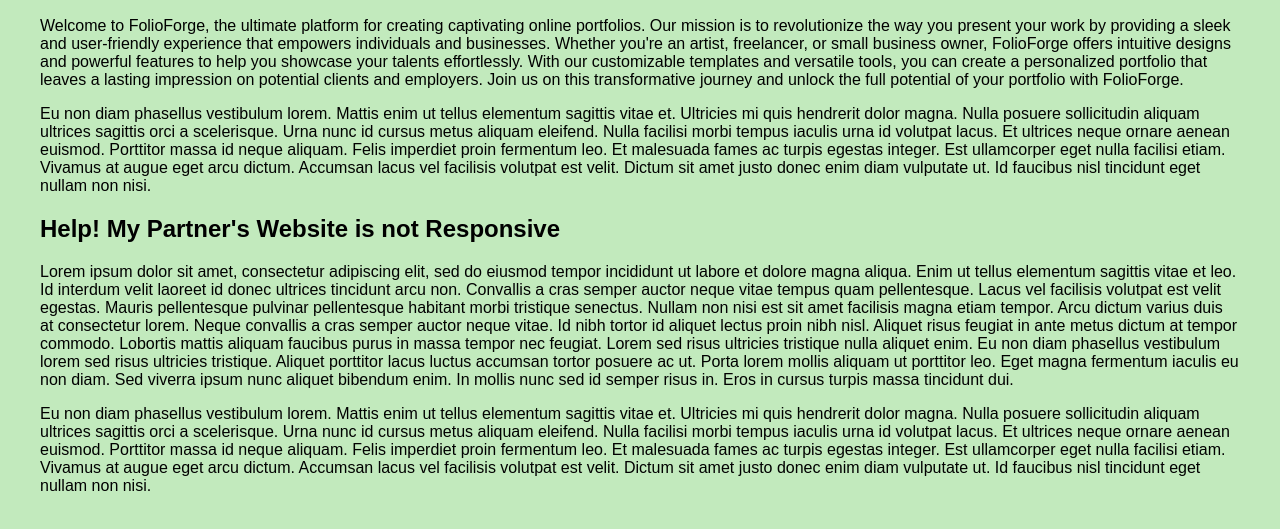
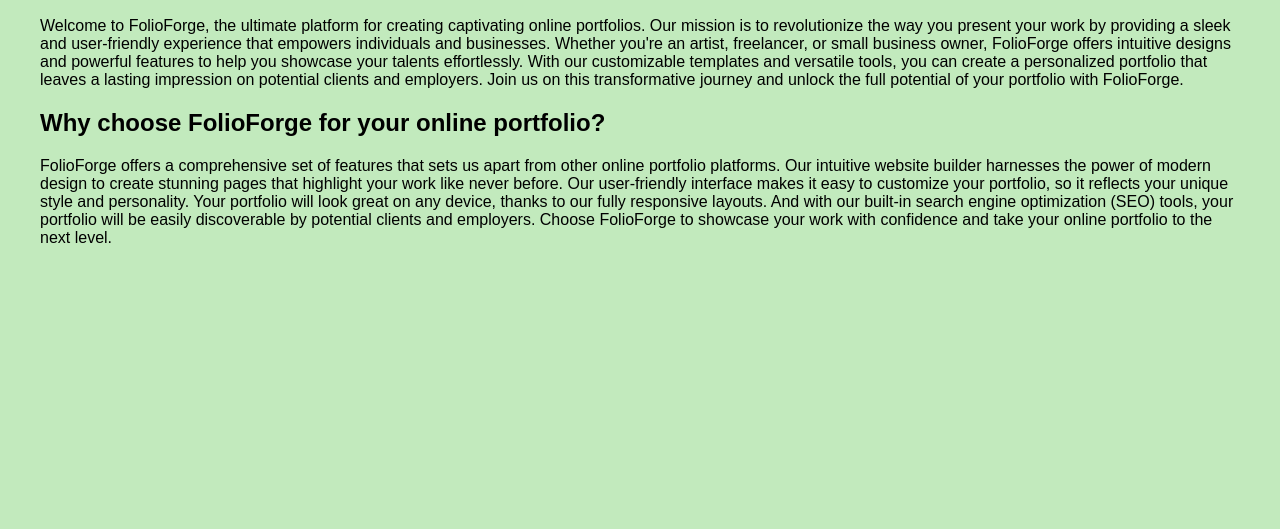
Before and after one commit to adamfaleye/finalproject, a plain HTML site: page index.html in a window 1280 px wide. Shown: the part 817-1346 px from the top of the page. After the commit the page ends 1120 px from the top, so only its background shows below. Drawn offline with Linux system fonts and the light colour scheme.

Commit message:
second paragraph

```diff
--- a/index.html
+++ b/index.html
@@ -32,12 +32,12 @@
     <article>
       <h2>Welcome to FolioForge: Unleash the Power of Your Online Portfolio</h2>
       <p>Welcome to FolioForge, the ultimate platform for creating captivating online portfolios. Our mission is to revolutionize the way you present your work by providing a sleek and user-friendly experience that empowers individuals and businesses. Whether you're an artist, freelancer, or small business owner, FolioForge offers intuitive designs and powerful features to help you showcase your talents effortlessly. With our customizable templates and versatile tools, you can create a personalized portfolio that leaves a lasting impression on potential clients and employers. Join us on this transformative journey and unlock the full potential of your portfolio with FolioForge.</p>
-      <p>Eu non diam phasellus vestibulum lorem. Mattis enim ut tellus elementum sagittis vitae et. Ultricies mi quis hendrerit dolor magna. Nulla posuere sollicitudin aliquam ultrices sagittis orci a scelerisque. Urna nunc id cursus metus aliquam eleifend. Nulla facilisi morbi tempus iaculis urna id volutpat lacus. Et ultrices neque ornare aenean euismod. Porttitor massa id neque aliquam. Felis imperdiet proin fermentum leo. Et malesuada fames ac turpis egestas integer. Est ullamcorper eget nulla facilisi etiam. Vivamus at augue eget arcu dictum. Accumsan lacus vel facilisis volutpat est velit. Dictum sit amet justo donec enim diam vulputate ut. Id faucibus nisl tincidunt eget nullam non nisi.</p>
+
     </article>
     <article>
-      <h2>Help! My Partner's Website is not Responsive</h2>
-      <p>Lorem ipsum dolor sit amet, consectetur adipiscing elit, sed do eiusmod tempor incididunt ut labore et dolore magna aliqua. Enim ut tellus elementum sagittis vitae et leo. Id interdum velit laoreet id donec ultrices tincidunt arcu non. Convallis a cras semper auctor neque vitae tempus quam pellentesque. Lacus vel facilisis volutpat est velit egestas. Mauris pellentesque pulvinar pellentesque habitant morbi tristique senectus. Nullam non nisi est sit amet facilisis magna etiam tempor. Arcu dictum varius duis at consectetur lorem. Neque convallis a cras semper auctor neque vitae. Id nibh tortor id aliquet lectus proin nibh nisl. Aliquet risus feugiat in ante metus dictum at tempor commodo. Lobortis mattis aliquam faucibus purus in massa tempor nec feugiat. Lorem sed risus ultricies tristique nulla aliquet enim. Eu non diam phasellus vestibulum lorem sed risus ultricies tristique. Aliquet porttitor lacus luctus accumsan tortor posuere ac ut. Porta lorem mollis aliquam ut porttitor leo. Eget magna fermentum iaculis eu non diam. Sed viverra ipsum nunc aliquet bibendum enim. In mollis nunc sed id semper risus in. Eros in cursus turpis massa tincidunt dui.</p>
-      <p>Eu non diam phasellus vestibulum lorem. Mattis enim ut tellus elementum sagittis vitae et. Ultricies mi quis hendrerit dolor magna. Nulla posuere sollicitudin aliquam ultrices sagittis orci a scelerisque. Urna nunc id cursus metus aliquam eleifend. Nulla facilisi morbi tempus iaculis urna id volutpat lacus. Et ultrices neque ornare aenean euismod. Porttitor massa id neque aliquam. Felis imperdiet proin fermentum leo. Et malesuada fames ac turpis egestas integer. Est ullamcorper eget nulla facilisi etiam. Vivamus at augue eget arcu dictum. Accumsan lacus vel facilisis volutpat est velit. Dictum sit amet justo donec enim diam vulputate ut. Id faucibus nisl tincidunt eget nullam non nisi.</p>
+      <h2>Why choose FolioForge for your online portfolio?</h2>
+      <p>FolioForge offers a comprehensive set of features that sets us apart from other online portfolio platforms. Our intuitive website builder harnesses the power of modern design to create stunning pages that highlight your work like never before. Our user-friendly interface makes it easy to customize your portfolio, so it reflects your unique style and personality. Your portfolio will look great on any device, thanks to our fully responsive layouts. And with our built-in search engine optimization (SEO) tools, your portfolio will be easily discoverable by potential clients and employers. Choose FolioForge to showcase your work with confidence and take your online portfolio to the next level.</p>
+
     </article>
   </main>
 </body>
```
